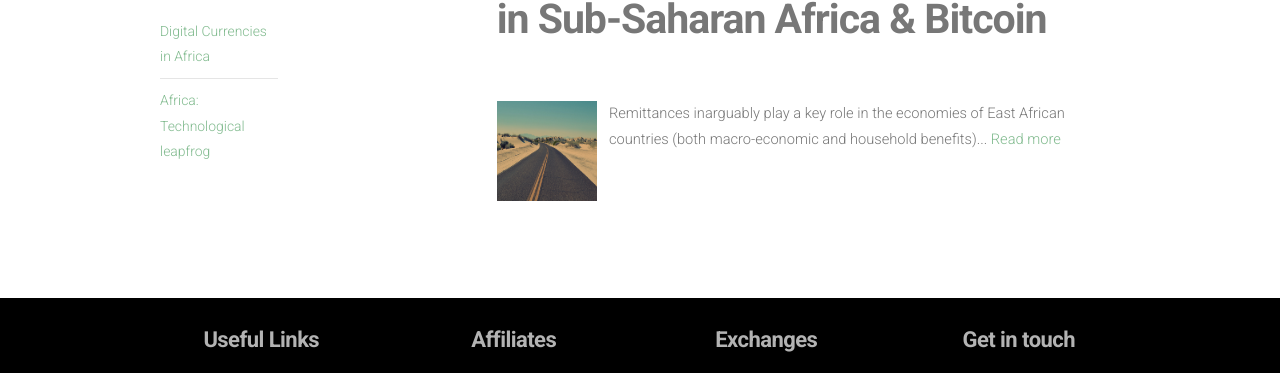
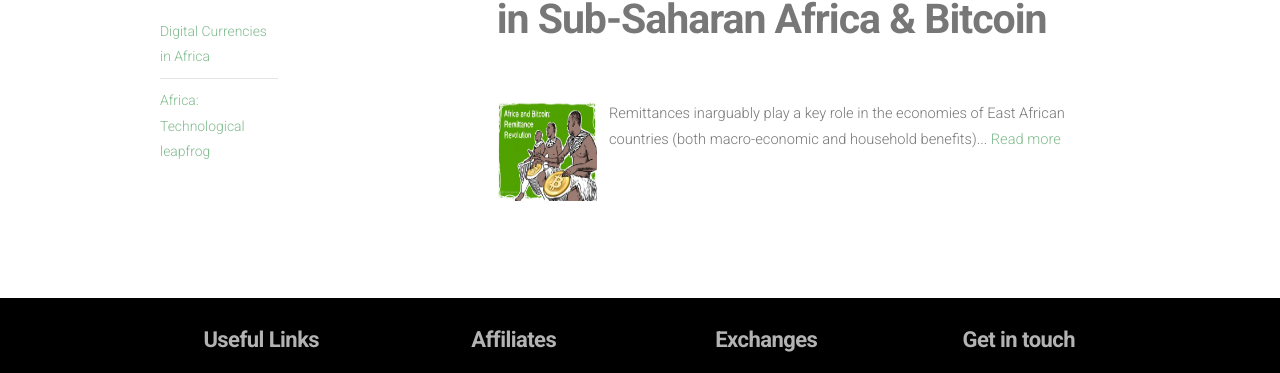
Before and after one commit to eljhkrr/adca, a plain HTML site: page blog.html in a window 1280 px wide. Shown: the part 376-749 px from the top of the page. Drawn offline with Linux system fonts and the light colour scheme.

Commit message:
Minor additions

```diff
--- a/blog.html
+++ b/blog.html
@@ -174,7 +174,7 @@
 							</header>
 							<div class="row">
 								<section class="2u">
-									<img src="images/header.jpg" height="100" width="100" />
+									<img src="images/btc-africa.jpg" height="100" width="100" />
 								</section>
 
 								<section class="10u">
```
Also changed, not shown: images/btc-africa.jpg (added).
